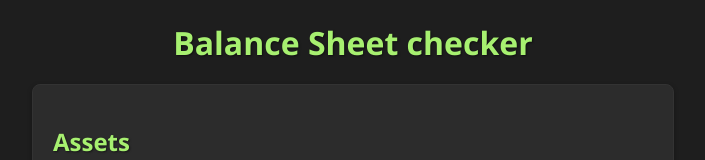
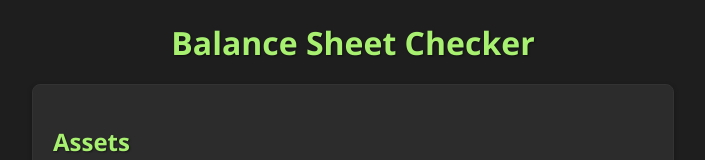
Before and after one commit to Aparnakumari7/Balance-Sheet, a plain HTML site: page index.html in a window 1280 px wide. Shown: the top 160 px of the page, without its empty margins (287-992 px from the left). Drawn offline with Linux system fonts and the light colour scheme.

Commit message:
index.html

```diff
--- a/index.html
+++ b/index.html
@@ -3,7 +3,7 @@
 <head>
     <meta charset="UTF-8">
     <meta name="viewport" content="width=device-width, initial-scale=1.0">
-    <title>Balance Sheet checker</title>
+    <title>Balance Sheet Checker</title>
     <style>
         body {
             font-family: 'Segoe UI', Tahoma, Geneva, Verdana, sans-serif;
@@ -159,7 +159,7 @@
     </style>
 </head>
 <body>
-    <h1>Balance Sheet checker</h1>
+    <h1>Balance Sheet Checker</h1>
 
     <div class="section" id="assets" style="--section-index: 1;">
         <h2>Assets</h2>
```
